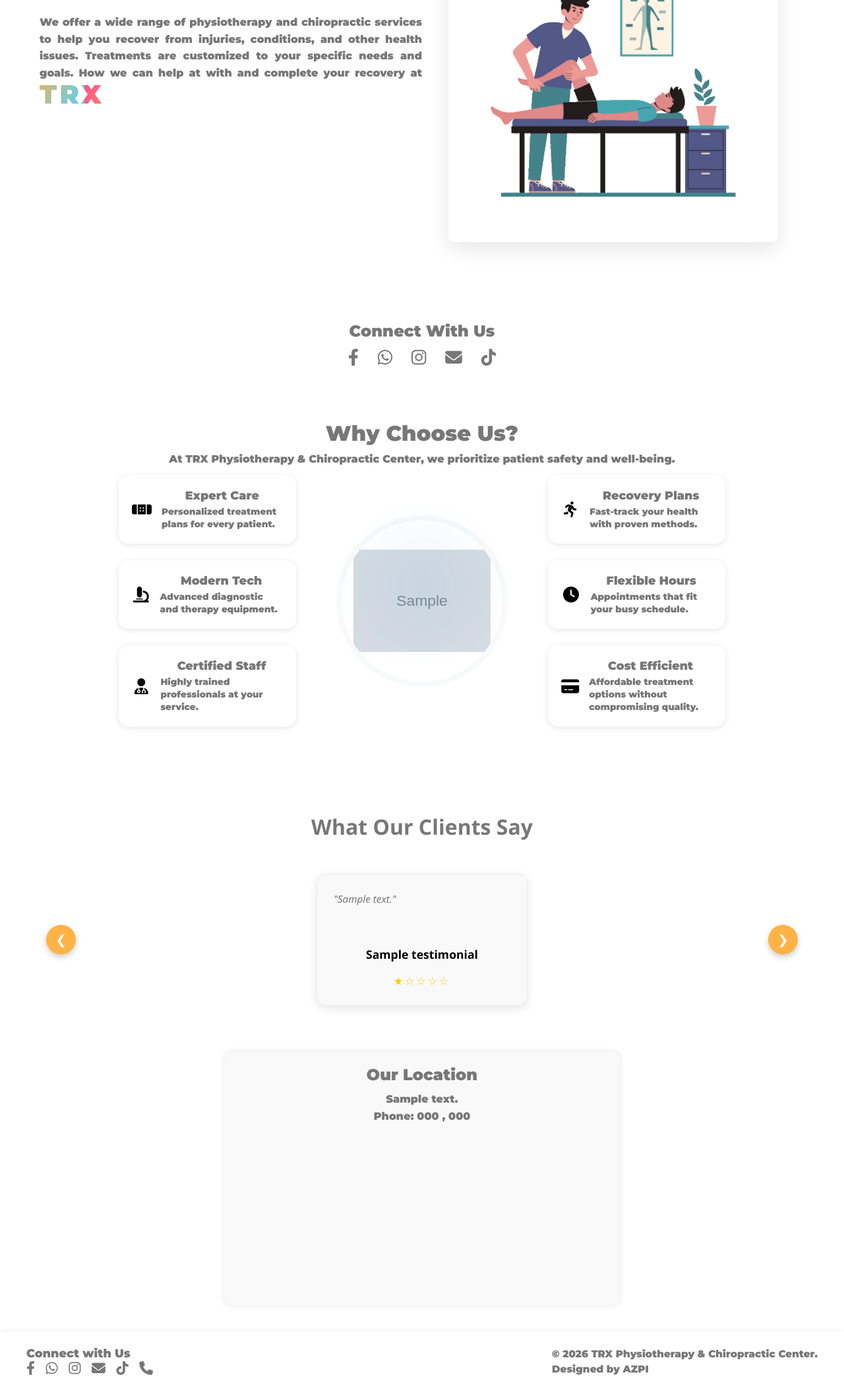
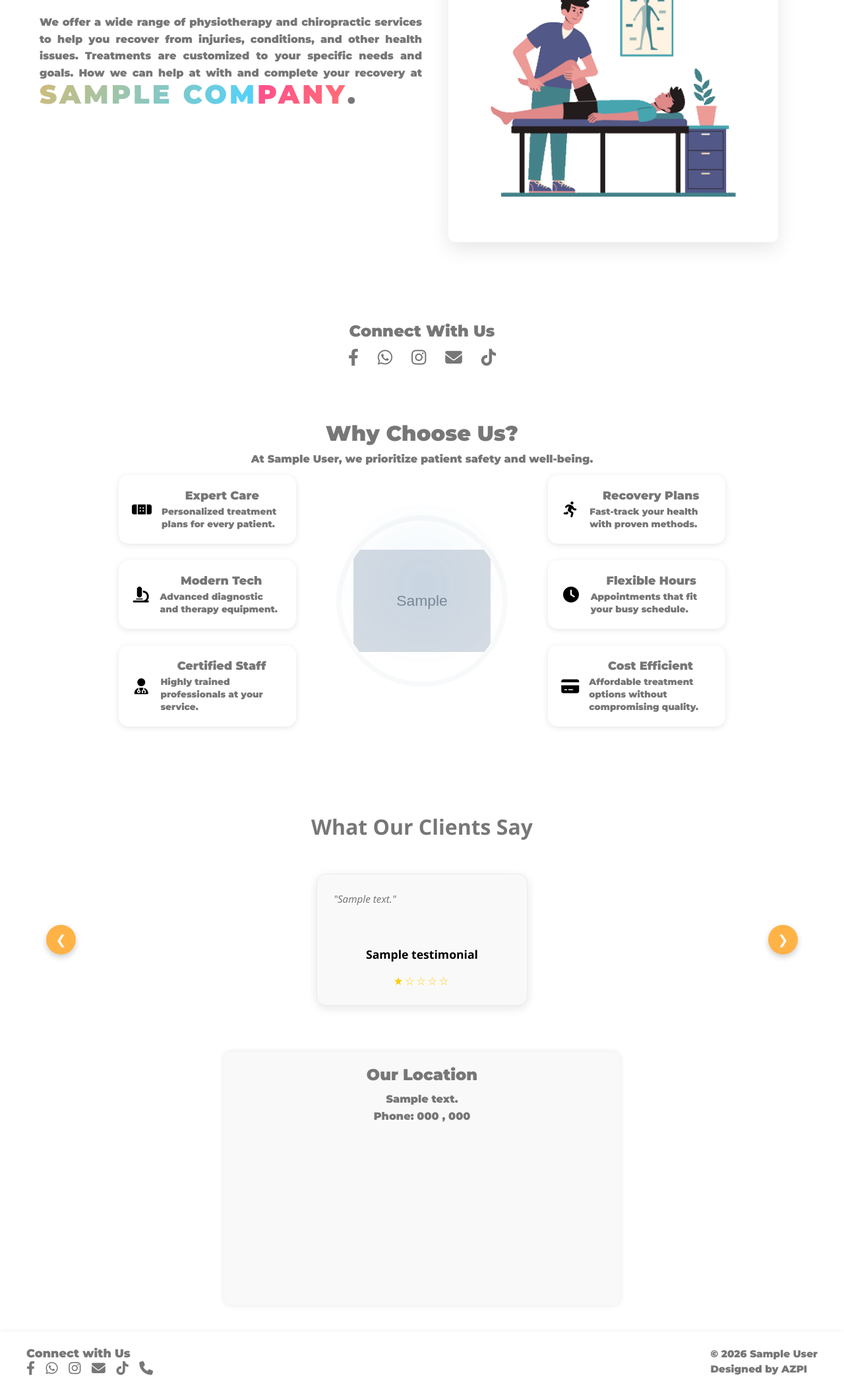
Before and after one commit to trxphysiotherapy/trx-website, a Django app: page / in a window 1280 px wide. Shown: the part 318-2426 px from the top of the page at 66% size. Run offline with Django 5.2, Linux system fonts and the light colour scheme; tables that the repository leaves empty hold one stand-in row (values such as "Sample post"); grey boxes marked "Sample" are stand-in pictures; some libraries are stand-ins or nearby versions.

Commit message:
handle company name and seo title meta description

```diff
--- a/website/admin.py
+++ b/website/admin.py
@@ -11,6 +11,8 @@ from .models import (
     Testimonial,
     VideoContent,
     TeamMember,
+    Company,
+    SEOTitleAndMetaDescription
 )
 
 admin.site.register(NavBarItem)
@@ -32,3 +34,5 @@ class GalleryImageAdmin(admin.ModelAdmin):
 @admin.register(TeamMember)
 class TeamMemberAdmin(admin.ModelAdmin):
     list_display = ('name', 'role')
+admin.site.register(Company)
+admin.site.register(SEOTitleAndMetaDescription)
--- a/website/context_processors.py
+++ b/website/context_processors.py
@@ -10,6 +10,8 @@ from .models import (
     Testimonial,
     VideoContent,
     TeamMember,
+    Company,
+    SEOTitleAndMetaDescription
 )
 
 
@@ -35,6 +37,13 @@ def site_settings(request):
         # Image
         images = GalleryImage.objects.all().order_by('-created_at')
 
+        # SEO Title and Meta Description
+        home = SEOTitleAndMetaDescription.objects.filter(page_type='home').first()
+        about = SEOTitleAndMetaDescription.objects.filter(page_type='about').first()
+        service = SEOTitleAndMetaDescription.objects.filter(page_type='service').first()
+        blog = SEOTitleAndMetaDescription.objects.filter(page_type='blog').first()
+        gallery = SEOTitleAndMetaDescription.objects.filter(page_type='gallery').first()
+
         return {
             "site_settings": NavBarItem.objects.first(),
             "location": Location.objects.first(),
@@ -46,7 +55,14 @@ def site_settings(request):
             "tiktok_videos": tiktok_videos,
             "youtube_videos": youtube_videos,
             "images": images,
-            "team": TeamMember.objects.all()
+            "team": TeamMember.objects.all(),
+            "company": Company.objects.first(),
+            "home": home,
+            "about": about,
+            "service": service,
+            "blog": blog,
+            "gallery": gallery,
+
         }
     except Exception:
         return {
@@ -59,5 +75,12 @@ def site_settings(request):
             "tiktok_videos": None,
             "youtube_videos": None,
             "images": None,
-            "team": None
+            "team": None,
+            "company": None,
+            "home": None,
+            "about": None,
+            "service": None,
+            "blog": None,
+            "gallery": None,
+
         }
--- a/website/models.py
+++ b/website/models.py
@@ -174,3 +174,52 @@ class TeamMember(models.Model):
 
     def __str__(self):
         return self.name
+
+
+class Company(models.Model):
+    """Model to store company details."""
+    full_name = models.CharField(max_length=100)
+    short_name = models.CharField(max_length=100)
+
+    def clean(self):
+        if Company.objects.exists() and not self.pk:
+            raise ValidationError("Only one Company instance is allowed.")
+
+    def __str__(self):
+        return self.full_name
+
+
+class SEOTitleAndMetaDescription(models.Model):
+    PAGE_CHOICES = [
+        ('home', 'Home'),
+        ('about', 'About'),
+        ('service', 'Services'),
+        ('gallery', 'Gallery'),
+        ('blog', 'Blog'),
+    ]
+
+    page_type = models.CharField(
+        max_length=20,
+        choices=PAGE_CHOICES,
+        unique=True,
+        help_text="Select the page this SEO data belongs to."
+    )
+    title = models.CharField(
+        max_length=100,
+        help_text="Include Title from 50 to 65 characters."
+    )
+    meta_description = models.TextField(
+        help_text="Include Meta Description from 70 to 150 characters."
+    )
+
+    class Meta:
+        verbose_name = "SEO Setting"
+        verbose_name_plural = "SEO Settings"
+
+    def clean(self):
+        exists = SEOTitleAndMetaDescription.objects.filter(page_type=self.page_type).exclude(pk=self.pk).exists()
+        if exists:
+            raise ValidationError(f"SEO settings for the '{self.get_page_type_display()}' page already exist.")
+
+    def __str__(self):
+        return f"{self.get_page_type_display()} - {self.title}"
--- a/website/templates/main/blog.html
+++ b/website/templates/main/blog.html
@@ -1,10 +1,9 @@
 {% extends 'main/base.html' %}
 {% load static %}
 
-{% block title %}Treat Your Pain at TRX Physiotherapy & Chiropractic Center{% endblock %}
+{% block title %}Blogs - {% if blog %}{{ blog.title}}{% endif %}{% endblock %}
 {% block meta_description %}
-Expert physiotherapy and chiropractic care at TRX Center. Specializing in TRX treatments for effective pain relief.
-Experience comprehensive care today.
+{% if blog %}{{ blog.meta_description}}{% endif %}
 {% endblock %}
 
 {% block content %}
--- a/website/templates/main/footer.html
+++ b/website/templates/main/footer.html
@@ -11,7 +11,7 @@
   </div>
 
   <div class="footer-right">
-    <p>© <span id="year"></span> TRX Physiotherapy & Chiropractic Center.</p>
+    <p>© <span id="year"></span>{% if company %} {{ company.full_name }} {% endif %}</p>
     <p>Designed by <a href="https://anishvarshrestha.com.np/">AZPI</a></p>
   </div>
 </footer>
--- a/website/templates/main/gallery.html
+++ b/website/templates/main/gallery.html
@@ -1,10 +1,9 @@
 {% extends 'main/base.html' %}
 {% load static %}
 
-{% block title %}Treat Your Pain at TRX Physiotherapy & Chiropractic Center{% endblock %}
+{% block title %}Gallery - {% if gallery %}{{ gallery.title}}{% endif %}{% endblock %}
 {% block meta_description %}
-Expert physiotherapy and chiropractic care at TRX Center. Specializing in TRX treatments for effective pain relief.
-Experience comprehensive care today.
+{% if gallery %}{{ gallery.meta_description}}{% endif %}
 {% endblock %}
 
 {% block content %}
--- a/website/templates/main/home.html
+++ b/website/templates/main/home.html
@@ -1,10 +1,9 @@
 {% extends 'main/base.html' %}
 {% load static %}
 
-{% block title %}Treat Your Pain at TRX Physiotherapy & Chiropractic Center{% endblock %}
+{% block title %}Home - {% if home %}{{ home.title}}{% endif %}{% endblock %}
 {% block meta_description %}
-Expert physiotherapy and chiropractic care at TRX Center. Specializing in TRX treatments for effective pain relief.
-Experience comprehensive care today.
+{% if home %}{{ home.meta_description}}{% endif %}
 {% endblock %}
 
 {% block content %}
@@ -18,7 +17,7 @@ Experience comprehensive care today.
         <h3>Expert Physiotherapy and Chiropractic care tailored to your recovery.</h3>
         <p>We offer a wide range of physiotherapy and chiropractic services to help you recover from injuries,
             conditions, and other health issues. Treatments are customized to your specific needs and goals. How
-            we can help at with and complete your recovery at <span class="trx-span"><span>TRX</span></p>
+            we can help at with and complete your recovery at {% if company %} <span class="trx-span"><span>{{ company.short_name}}</span>{% endif %}.</p>
     </div>
 
     <div class="wrapper-right">
@@ -37,7 +36,7 @@ Experience comprehensive care today.
 
 <div class="main-wrapper">
     <h2>Why Choose Us?</h2>
-    <p>At TRX Physiotherapy & Chiropractic Center, we prioritize patient safety and well-being.</p>
+    <p>{% if company %}At {{ company.full_name }}, we prioritize patient safety and well-being.{% else %}We prioritize patient safety and well-being.{% endif %}</p>
 
     <div class="content-grid">
         <div class="side-column left-align">
--- a/website/templates/main/services.html
+++ b/website/templates/main/services.html
@@ -1,10 +1,9 @@
 {% extends 'main/base.html' %}
 {% load static %}
 
-{% block title %}Treat Your Pain at TRX Physiotherapy & Chiropractic Center{% endblock %}
+{% block title %}Services - {% if service %}{{ service.title}}{% endif %}{% endblock %}
 {% block meta_description %}
-Expert physiotherapy and chiropractic care at TRX Center. Specializing in TRX treatments for effective pain relief.
-Experience comprehensive care today.
+{% if service %}{{ service.meta_description}}{% endif %}
 {% endblock %}
 
 {% block content %}
```
Also changed, not shown: website/templates/main/about.html (+3 -4 lines), website/migrations/0015_company.py (added), website/migrations/0016_seotitleandmetadescription.py (added).
